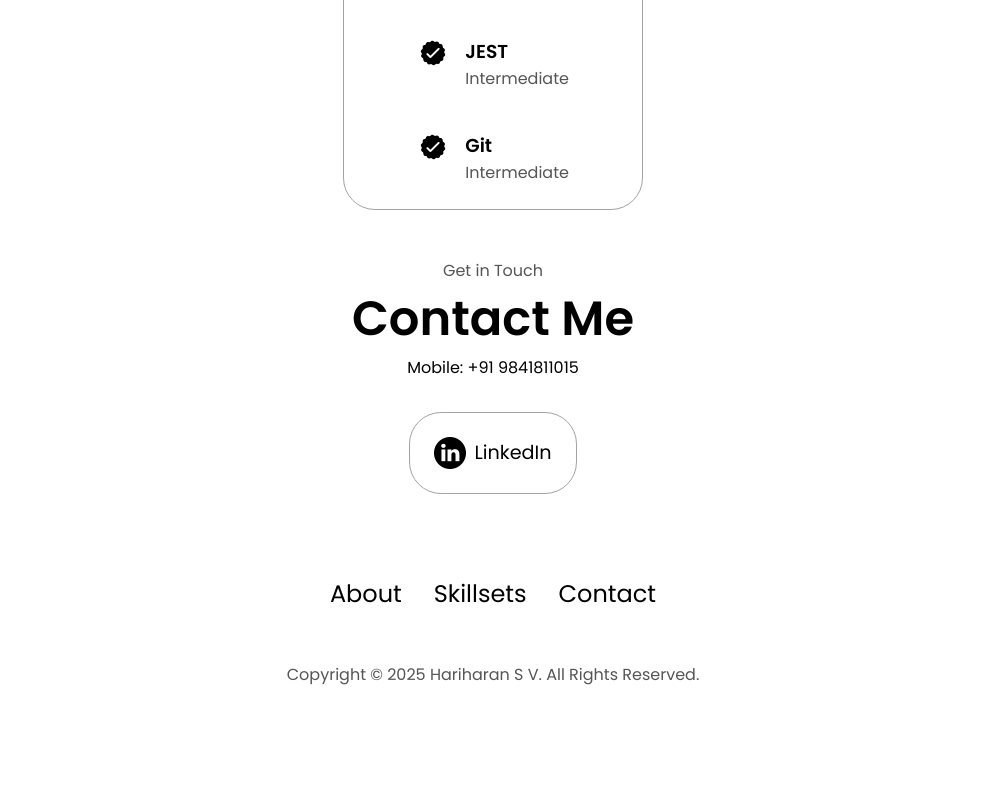
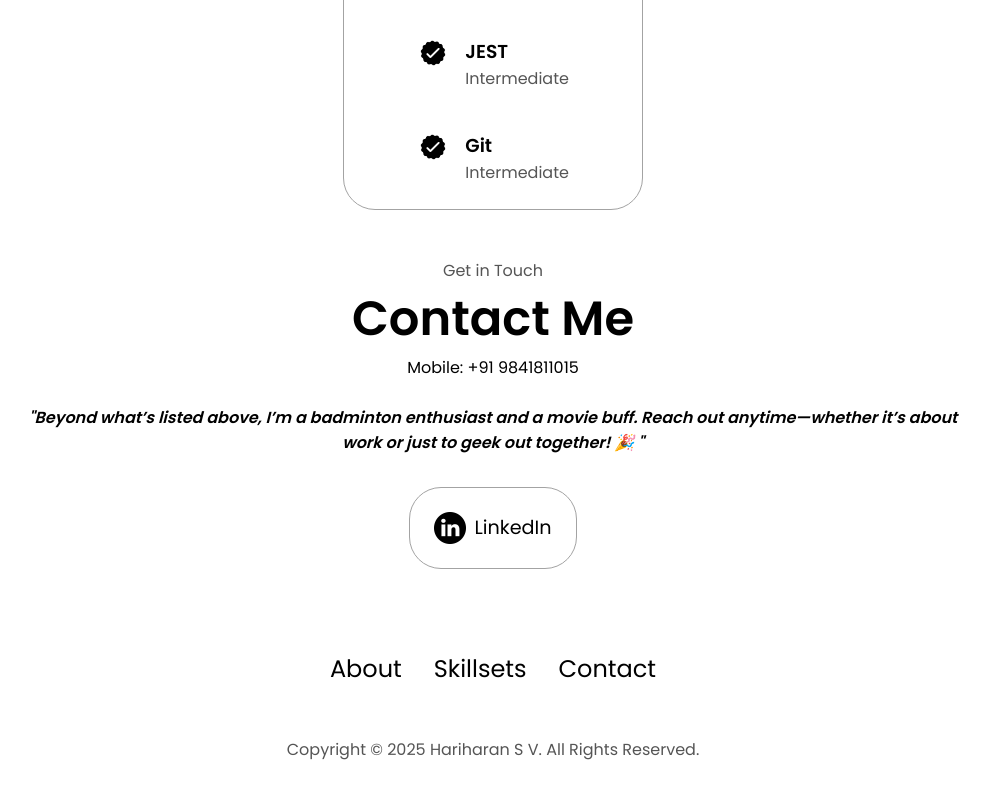
Before and after one commit to svhariharan/HariharanSV-Portfolio, a plain HTML site: page index.html in a window 1280 px wide. Shown: the part 2912-3711 px from the top of the page, without its empty margins (147-1136 px from the left). Before the commit the page ends 3646 px from the top, so only its background shows below. Drawn offline with Linux system fonts and the light colour scheme.

Commit message:
added thoughts in footer

```diff
--- a/index.html
+++ b/index.html
@@ -4,7 +4,7 @@
     <meta charset="UTF-8" />
     <meta http-equiv="X-UA-Compatible" content="IE=edge" />
     <meta name="viewport" content="width=device-width, initial-scale=1.0" />
-    <title>My Portfolio</title>
+    <title>HariharanSV</title>
     <link rel="stylesheet" href="style.css" />
     <link rel="stylesheet" href="mediaqueries.css" />
   </head>
@@ -347,6 +347,8 @@ architecture and user experience.</center>
       <p class="section__text__p1">Get in Touch</p>
       <h1 class="title">Contact Me</h1>
       <p><center>Mobile: +91 9841811015</center></p>
+      <br>
+      <p><center><i><b>"Beyond what’s listed above, I’m a badminton enthusiast and a movie buff. Reach out anytime—whether it’s about work or just to geek out together! 🎉 "</b></i></center></p>
       <div class="contact-info-upper-container">
         <!--<div class="contact-info-container">
           <img
```
Also changed, not shown: assets/cropped_circle_image (2).png, 1 other file.
